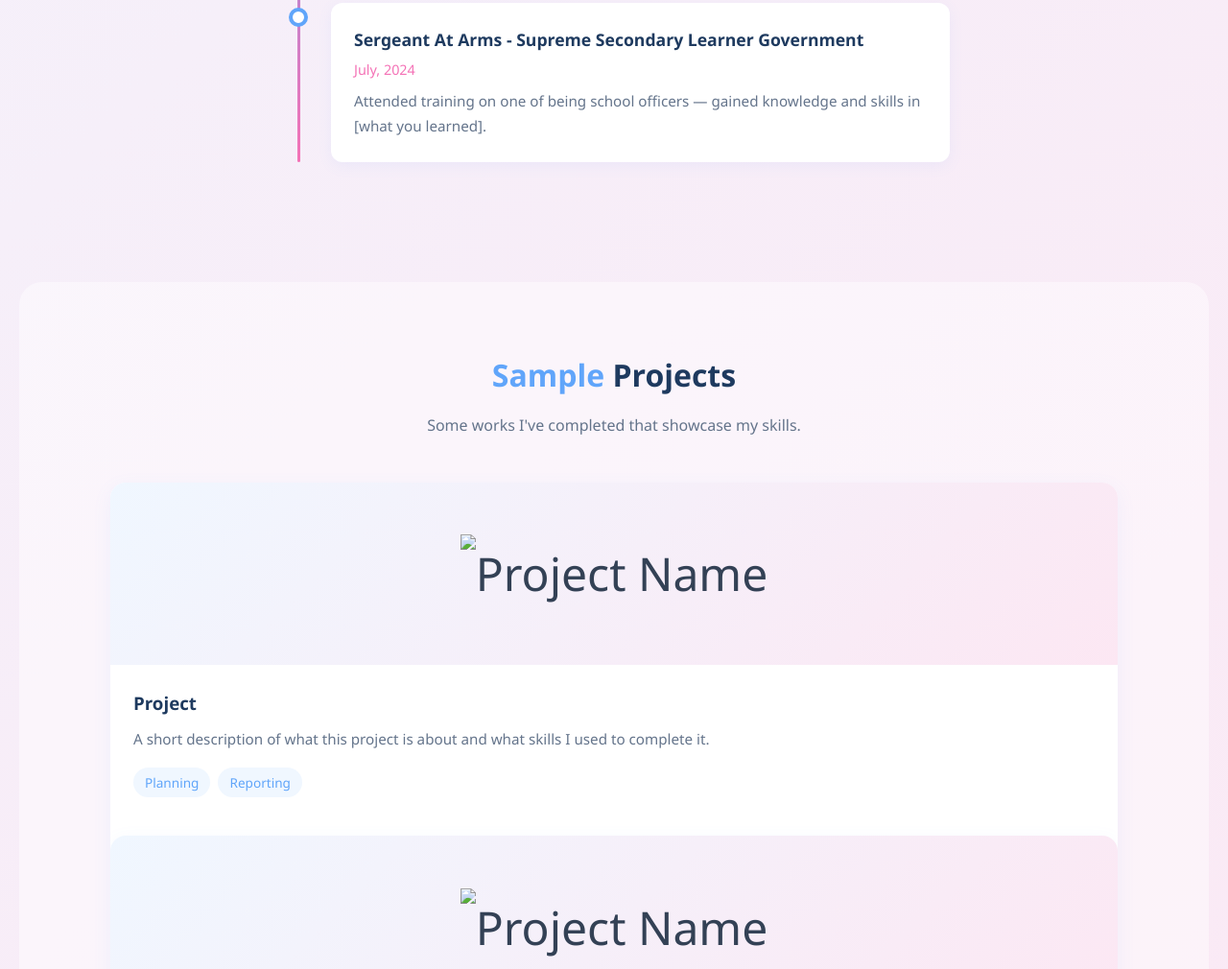
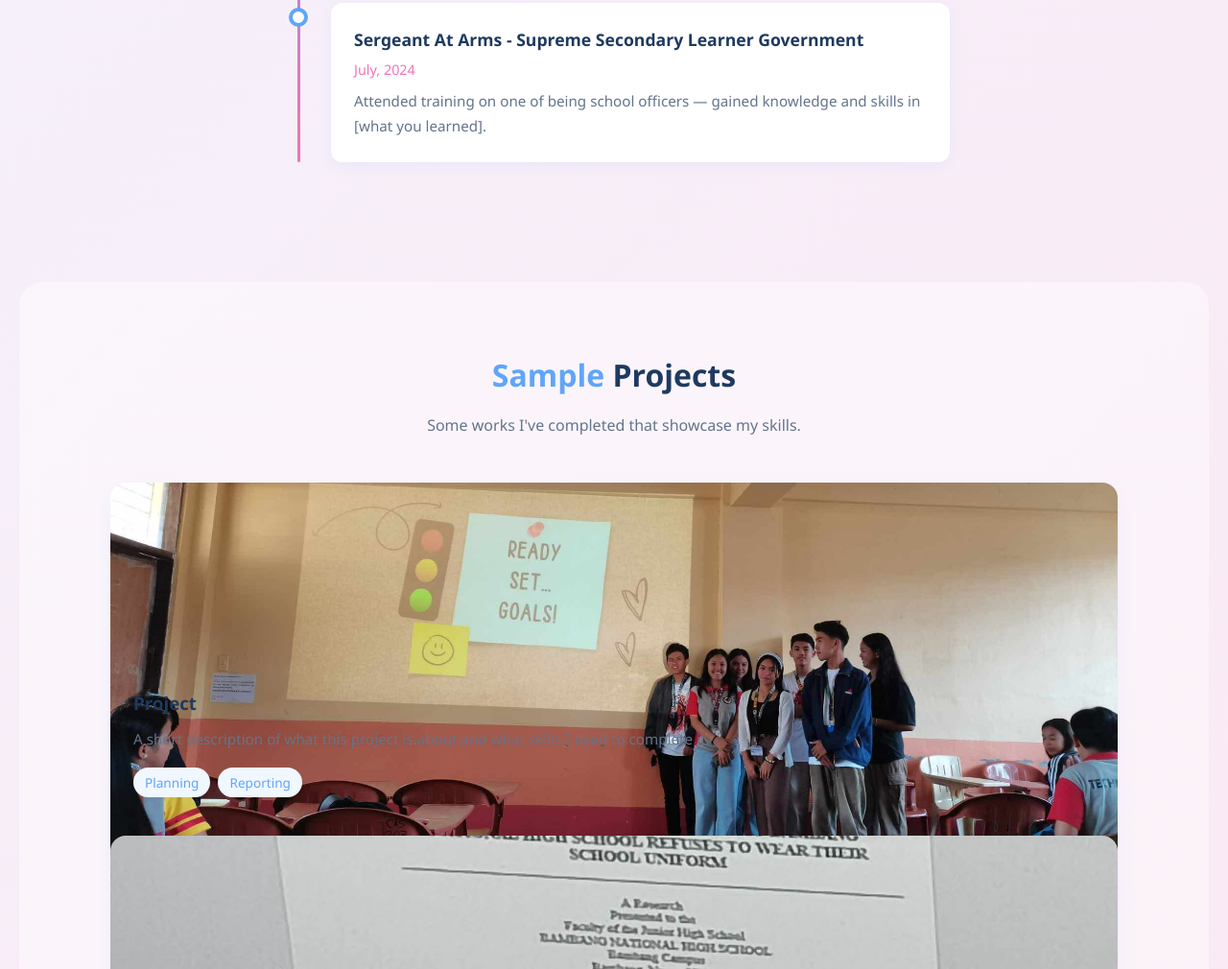
Before and after one commit to allyssapalabay2a-net/My-Portfolio, a plain HTML site: page index.html in a window 1280 px wide. Shown: the part 2875-3885 px from the top of the page at 96% size. Drawn offline with Linux system fonts and the light colour scheme; files whose address does not match are found by name.

Commit message:
Update html

```diff
--- a/index.html
+++ b/index.html
@@ -682,7 +682,9 @@
 
       <div class="projects-grid">
         <div class="project-card">
-          <div class="project-image"><img src="images/Reporting.jpg" alt="Project Name"></div>
+          <div class="project-image">
+            <img src="Reporting copy.jpg" alt="Project Name">
+          </div>
           <div class="project-body">
             <h3>Project</h3>
             <p>A short description of what this project is about and what skills I used to complete it.</p>
@@ -693,7 +695,7 @@
         </div>
         <div class="project-card">
           <div class="project-image">
-            <img src="images/Research paper.jpg" alt="Project Name">
+            <img src="Research paper.jpg" alt="Project Name">
           </div>
           <div class="project-body">
             <h3>Project</h3>
```
